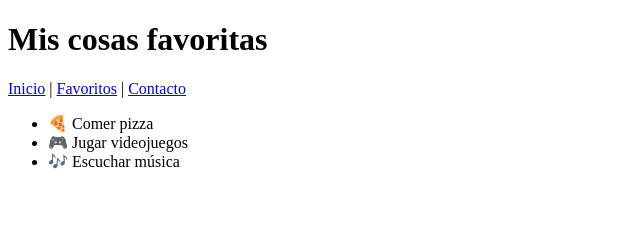
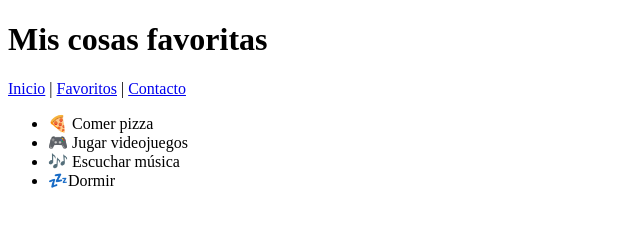
Before and after one commit to vanegas65/mi-repo, a plain HTML site: page favoritos.html in a window 1280 px wide. Shown: the full height of the page, 0-640 px from the left. Drawn offline with Linux system fonts and the light colour scheme.

Commit message:
Update favoritos.html

```diff
--- a/favoritos.html
+++ b/favoritos.html
@@ -16,6 +16,8 @@
     <li>🍕 Comer pizza</li>
     <li>🎮 Jugar videojuegos</li>
     <li>🎶 Escuchar música</li>
+     <li>💤Dormir</li>
+
   </ul>
 </body>
 </html>
```
